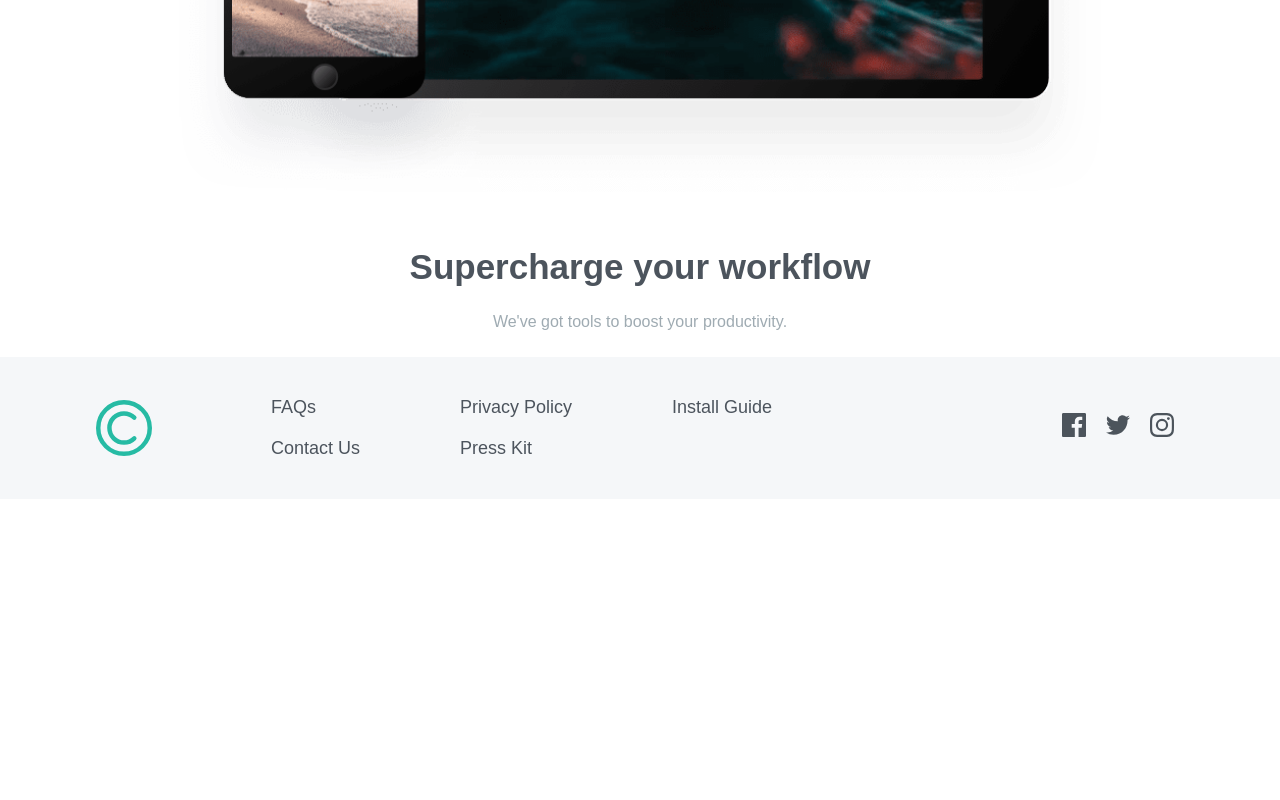
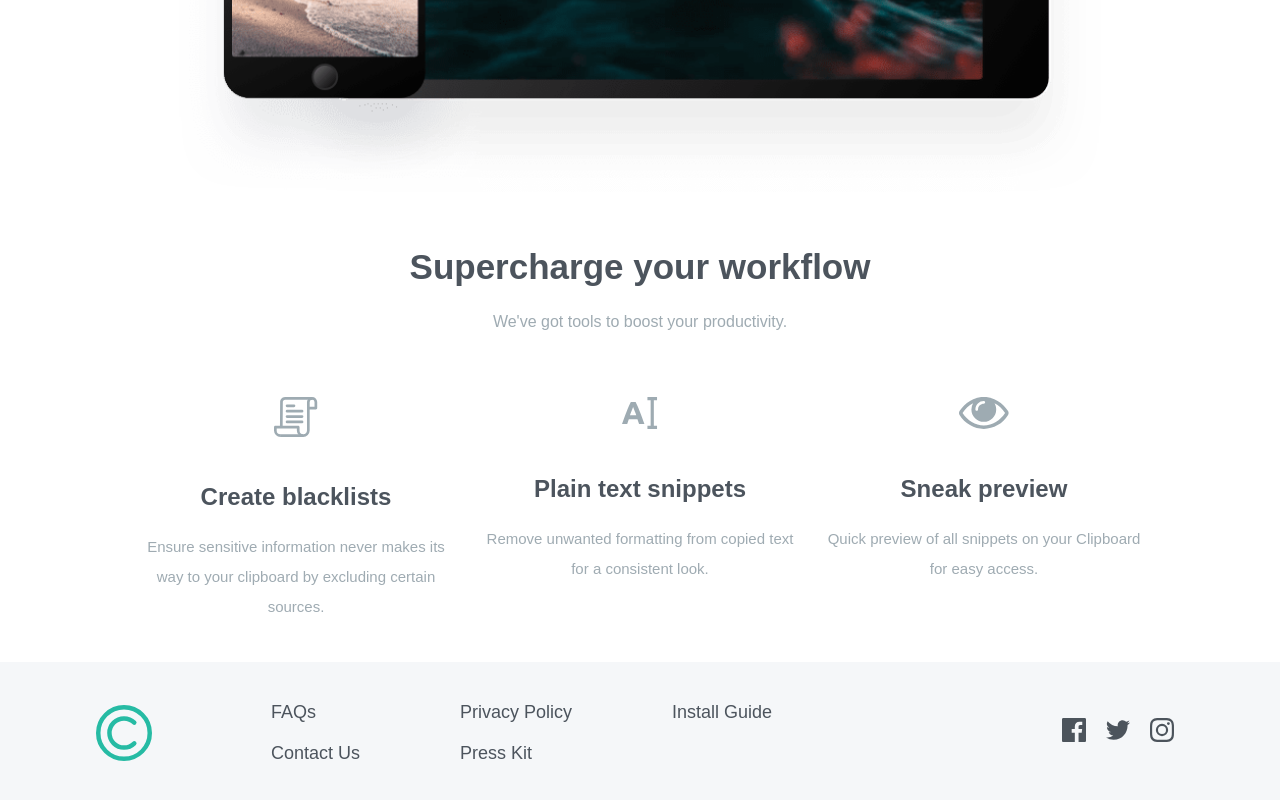
Before and after one commit to janelizette/clipboard-landing-page, a website: page index.html in a window 1280 px wide. Shown: the part 2143-2943 px from the top of the page. Before the commit the page ends 2642 px from the top, so only its background shows below. Drawn offline with Linux system fonts and the light colour scheme; a web font is replaced by a local one.

Commit message:
add section 3

```diff
--- a/index.html
+++ b/index.html
@@ -77,9 +77,34 @@
     <!-- Section 3 -->
     <div class="section three">
       <h1>Supercharge your workflow</h1>
-      <p>
-        We've got tools to boost your productivity.
-      </p>
+      <p>We've got tools to boost your productivity.</p>
+
+      <div class="content">
+        <div class="content-div">
+          <img src="images/icon-blacklist.svg" alt="" />
+          <h2>Create blacklists</h2>
+          <p>
+            Ensure sensitive information never makes its way to your clipboard
+            by excluding certain sources.
+          </p>
+        </div>
+
+        <div class="content-div">
+          <img src="images/icon-text.svg" alt="" />
+          <h2>Plain text snippets</h2>
+          <p>
+            Remove unwanted formatting from copied text for a consistent look.
+          </p>
+        </div>
+
+        <div class="content-div">
+          <img src="images/icon-preview.svg" alt="" />
+          <h2>Sneak preview</h2>
+          <p>
+            Quick preview of all snippets on your Clipboard for easy access.
+          </p>
+        </div>
+      </div>
     </div>
 
     <!-- Footer -->
--- a/style.css
+++ b/style.css
@@ -128,6 +128,28 @@ header > .btn > #mac {
 }
 
 /* Section 3 */
+.three > .content {
+  display: flex;
+  justify-content: center;
+  align-items: flex-start;
+  text-align: center;
+}
+
+.three > .content > .content-div {
+  line-height: 30px;
+  width: 25%;
+  margin: 40px 12px;
+}
+
+.three > .content > .content-div > h2 {
+  color: hsl(210, 10%, 33%);
+  margin: 35px 0 20px;
+}
+
+.three > .content > .content-div > p {
+  color: hsl(201, 11%, 66%);
+  font-size: 15px;
+}
 
 /* Footer */
 
```
